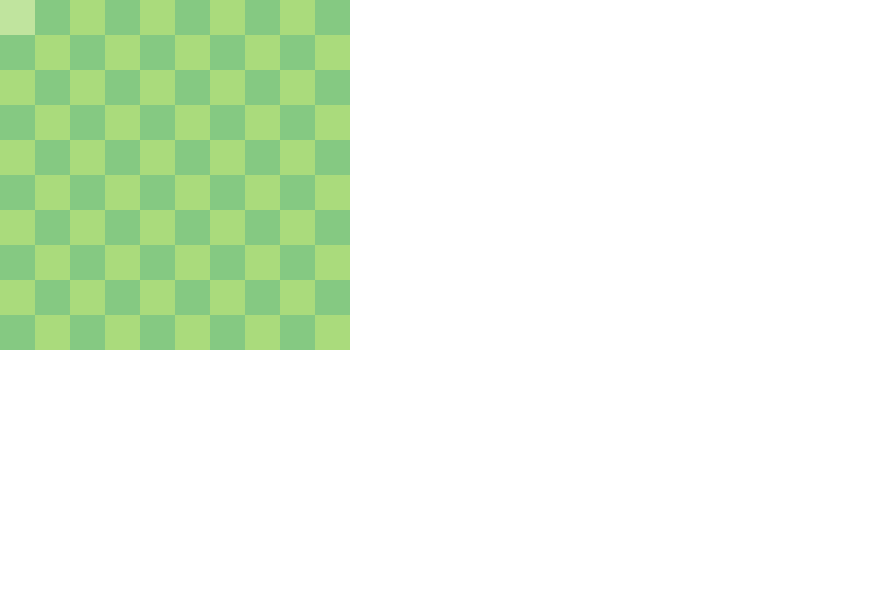
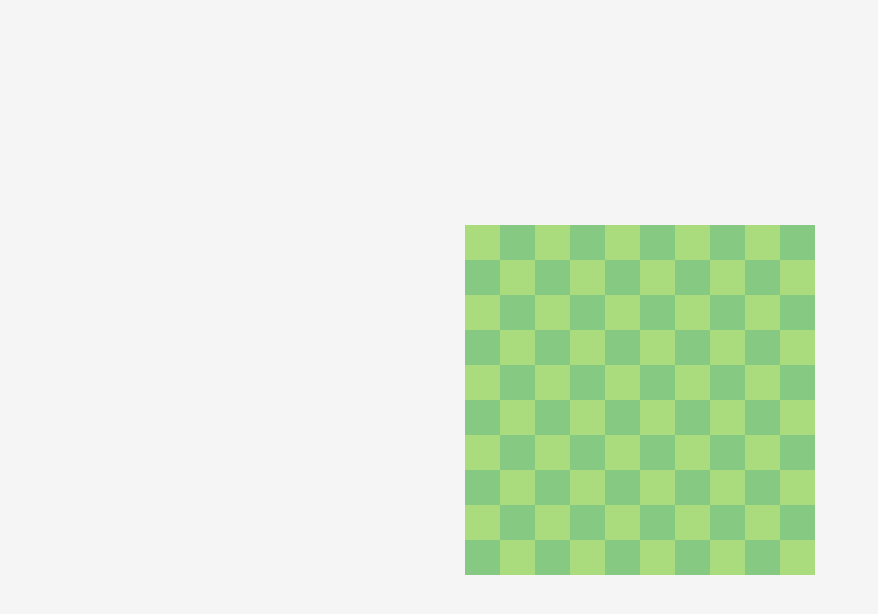
Before and after one commit to Mcri/minesweeper, a React (Create React App) app: page / in a window 1280 px wide. Shown: the top 614 px of the page, without its empty margins (0-878 px from the left). Built offline with nearby package versions, Linux system fonts and the light colour scheme.

Commit message:
add victory/gameover

```diff
--- /dev/null
+++ b/src/components/minesweeper/message.style.ts
@@ -0,0 +1,32 @@
+import styled from "styled-components";
+
+export const StyledMessageContainer = styled.div`
+  display: flex;
+  justify-content: center;
+  align-items: center;
+  text-align: center;
+  position: absolute;
+  flex-direction: column;
+  z-index: 300;
+  background-color: rgba(255, 255, 255, 0.233);
+  width: 100%;
+  height: 100%;
+  bottom: 0;
+  h2 {
+    display: block;
+    font-size: 3rem;
+    color: #e07918;
+    margin-bottom: 10px;
+  }
+  button {
+    text-transform: uppercase;
+    padding: 10px 20px;
+    font-size: 1.1rem;
+    border: none;
+    background-color: #2d61f1;
+    color: white;
+    :hover {
+      background-color: #3b6df8;
+    }
+  }
+`;
--- a/src/components/minesweeper/minesweeper.component.tsx
+++ b/src/components/minesweeper/minesweeper.component.tsx
@@ -1,8 +1,9 @@
-import React, { useState } from "react";
+import React, { useState, useEffect } from "react";
 import { BoardModel } from "../../models/BoardModel";
 import { GameStatus, LEVELS } from "./minesweeper.utils";
 import { NEIGHBOURS } from "../../utils/utils";
 import Board from "../board/baoard.component";
+import { StyledMessageContainer } from "./message.style";
 
 export default function Minesweeper() {
   const [gameState, setGameState] = useState({
@@ -15,11 +16,14 @@ export default function Minesweeper() {
     ),
   });
   const [cellLeft, setCellLeft] = useState(
-    gameState.difficulty.rows * gameState.difficulty.columns -
-      gameState.difficulty.mines
+    LEVELS.EASY.rows * LEVELS.EASY.columns - LEVELS.EASY.mines
   );
+  const [nFlags, setNFlags] = useState(0);
 
-  const [nFlags, setNFlags] = useState(0);
+  useEffect(() => {
+    if (cellLeft === 0)
+      setGameState((prev) => ({ ...prev, status: GameStatus.VICTORY }));
+  }, [cellLeft]);
 
   const showAndExpand = (row: number, col: number): void => {
     const cell = gameState.board.field[row][col];
@@ -54,8 +58,37 @@ export default function Minesweeper() {
     }
   };
 
+  const resetGame = () => {
+    setGameState((prev) => ({
+      ...prev,
+      status: GameStatus.INPROGRESS,
+      board: new BoardModel(
+        prev.difficulty.rows,
+        prev.difficulty.columns,
+        prev.difficulty.mines
+      ),
+    }));
+    setCellLeft(
+      gameState.difficulty.rows * gameState.difficulty.columns -
+        gameState.difficulty.mines
+    );
+    setNFlags(0);
+  };
+
   return (
-    <div>
+    <div style={{ position: "relative" }}>
+      {gameState.status === GameStatus.VICTORY && (
+        <StyledMessageContainer>
+          <h2>VICTORY</h2>
+          <button onClick={resetGame}>play again</button>
+        </StyledMessageContainer>
+      )}
+      {gameState.status === GameStatus.GAMEOVER && (
+        <StyledMessageContainer>
+          <h2>GAMEOVER</h2>
+          <button onClick={resetGame}>try again</button>
+        </StyledMessageContainer>
+      )}
       <Board
         {...gameState.board}
         showAndExpand={showAndExpand}
--- a/src/index.css
+++ b/src/index.css
@@ -11,3 +11,11 @@ code {
   font-family: source-code-pro, Menlo, Monaco, Consolas, 'Courier New',
     monospace;
 }
+
+.App {
+  background-color: rgb(245, 245, 245);
+  height: 100vh;
+  display: flex;
+  justify-content: center;
+  align-items: center;
+}
```
